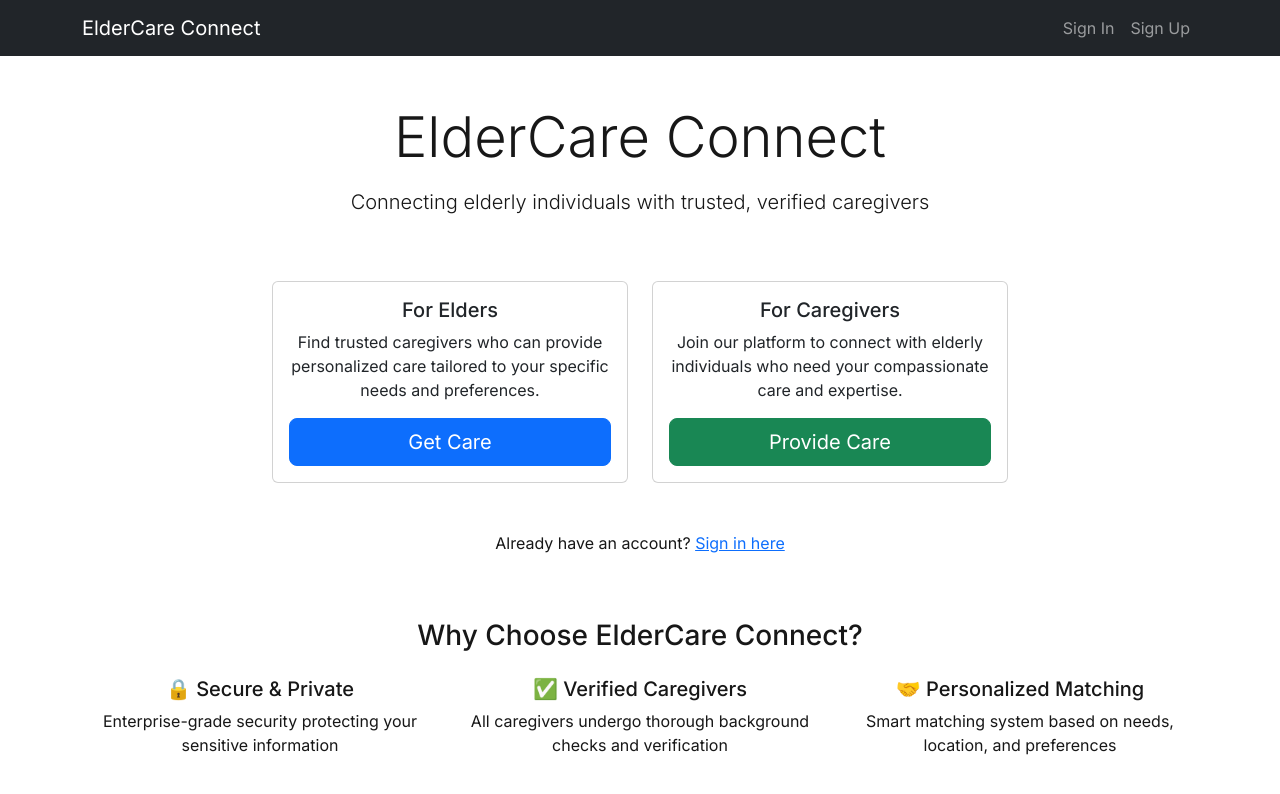
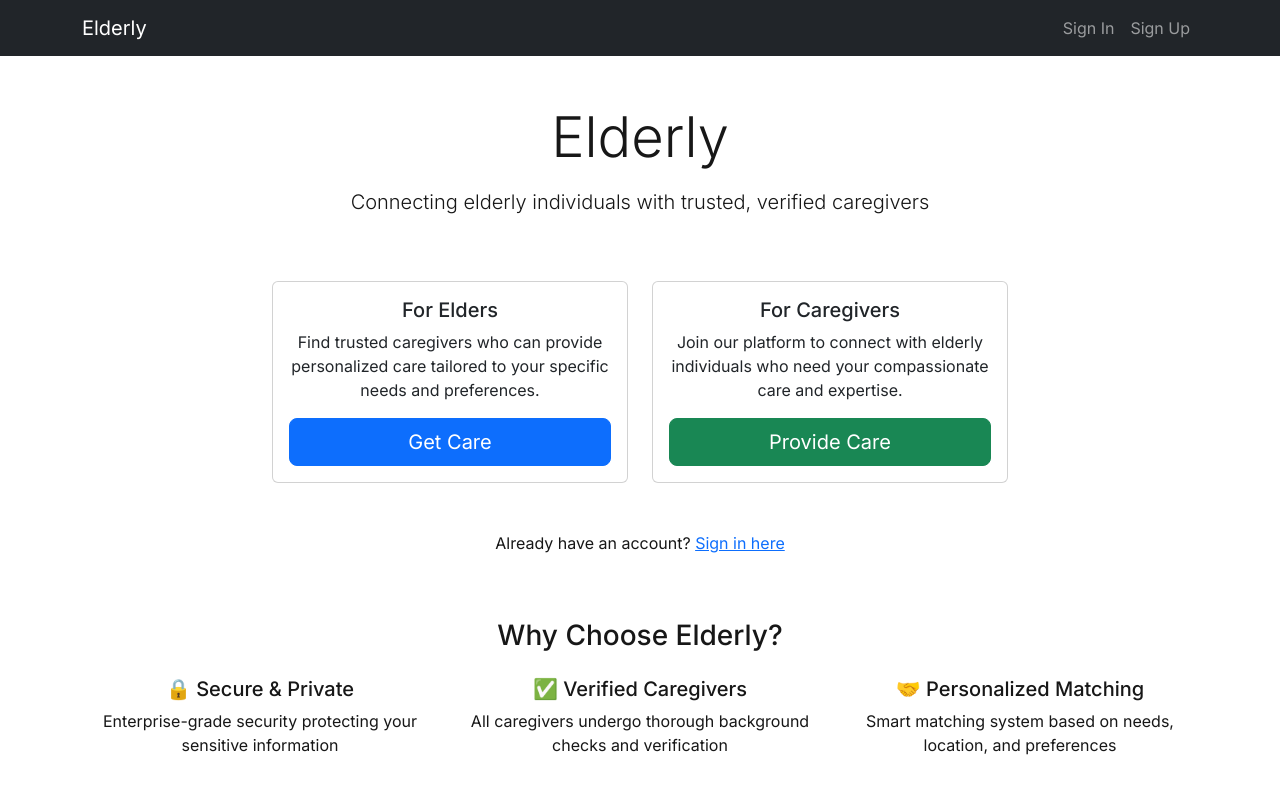
Before and after one commit to tharu-jwd/elderly, a Next.js app: page / in a window 1280 px wide. Shown: the top 794 px of the page. Built offline with nearby package versions, Linux system fonts and the light colour scheme; no server answers.

Commit message:
fix(ui): replace 'ElderCare Connect' branding with 'Elderly' (fixes #3)
Update branding consistency across the application by replacing all
'ElderCare Connect' references with 'Elderly' in UI components.

```diff
--- a/src/app/auth/signin/page.tsx
+++ b/src/app/auth/signin/page.tsx
@@ -58,7 +58,7 @@ function SignInForm() {
             <Card.Body className="p-4">
               <div className="text-center mb-4">
                 <h2>Sign In</h2>
-                <p className="text-muted">Welcome back to ElderCare Connect</p>
+                <p className="text-muted">Welcome back to Elderly</p>
               </div>
 
               {error && (
--- a/src/app/auth/signup/page.tsx
+++ b/src/app/auth/signup/page.tsx
@@ -67,8 +67,7 @@ function SignUpForm() {
               <div className="text-center mb-4">
                 <h2>Sign Up</h2>
                 <p className="text-muted">
-                  Join ElderCare Connect as a{' '}
-                  {formData.role === 'ELDER' ? 'Care Recipient' : 'Caregiver'}
+                  Join Elderly as a {formData.role === 'ELDER' ? 'Care Recipient' : 'Caregiver'}
                 </p>
               </div>
 
--- a/src/app/layout.tsx
+++ b/src/app/layout.tsx
@@ -8,7 +8,7 @@ import { AppNavbar } from '@/components/layout/Navbar';
 const inter = Inter({ subsets: ['latin'] });
 
 export const metadata: Metadata = {
-  title: 'ElderCare Connect - Connecting Elders with Trusted Caregivers',
+  title: 'Elderly - Connecting Elders with Trusted Caregivers',
   description:
     'Secure platform connecting elderly individuals with verified caregivers for personalized care services.',
   keywords: 'elderly care, caregivers, healthcare, senior care, home care',
--- a/src/app/page.tsx
+++ b/src/app/page.tsx
@@ -21,7 +21,7 @@ export default function HomePage() {
     <Container className="py-5">
       <Row className="text-center mb-5">
         <Col>
-          <h1 className="display-4 mb-3">ElderCare Connect</h1>
+          <h1 className="display-4 mb-3">Elderly</h1>
           <p className="lead">Connecting elderly individuals with trusted, verified caregivers</p>
         </Col>
       </Row>
@@ -96,7 +96,7 @@ export default function HomePage() {
 
       <Row className="mt-5">
         <Col>
-          <h3 className="text-center mb-4">Why Choose ElderCare Connect?</h3>
+          <h3 className="text-center mb-4">Why Choose Elderly?</h3>
           <Row>
             <Col md={4} className="text-center mb-3">
               <h5>🔒 Secure & Private</h5>
--- a/src/components/layout/Navbar.tsx
+++ b/src/components/layout/Navbar.tsx
@@ -11,7 +11,7 @@ export function AppNavbar() {
     <Navbar bg="dark" variant="dark" expand="lg" sticky="top">
       <Container>
         <Navbar.Brand as={Link} href="/">
-          ElderCare Connect
+          Elderly
         </Navbar.Brand>
 
         <Navbar.Toggle aria-controls="basic-navbar-nav" />
```
